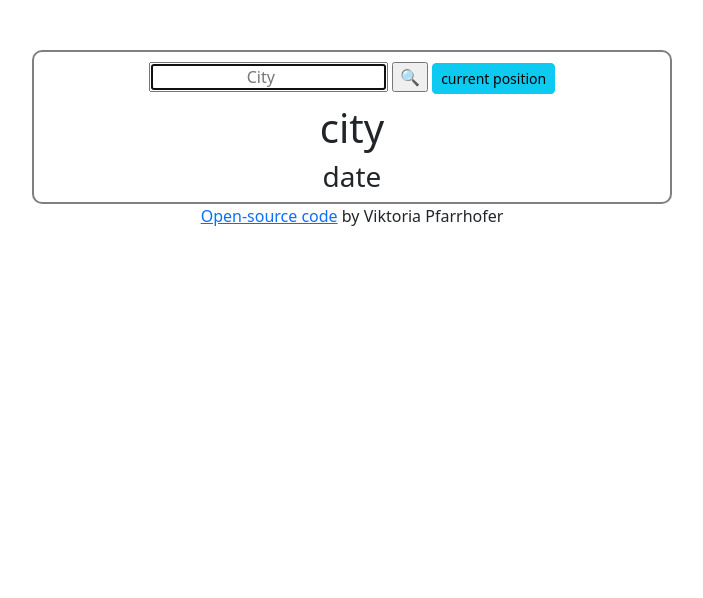
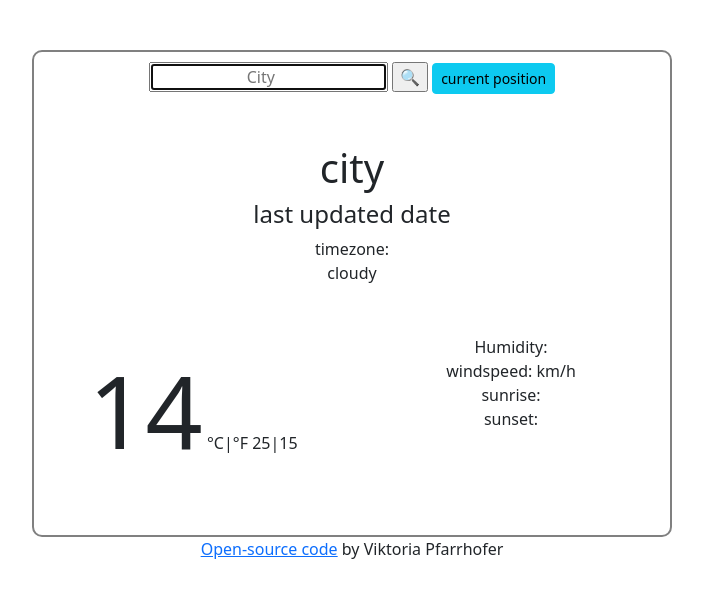
Before and after one commit to VickyPfaffi/weather-app-2.0, a plain HTML site: page index.htm in a window 1280 px wide. Shown: the whole page, without its empty margins (288-991 px from the left). Drawn offline with nearby package versions, Linux system fonts and the light colour scheme.

Commit message:
added and styled some forther informations

```diff
--- a/index.htm
+++ b/index.htm
@@ -32,8 +32,39 @@
           current position
         </button>
       </div>
-      <h1>city</h1>
-      <h3>date</h3>
+
+      <div class="basic-info">
+        <h1>city</h1>
+        <h4>last updated date</h4>
+        <div class="timezone">timezone:</div>
+        <div class="weather-conditions">cloudy</div>
+      </div>
+
+      <div class="forther-info">
+        <div class="container">
+          <div class="row">
+            <div class="col">
+              <span class="current-temperature">14</span>
+              <span
+                ><span class="to-celsius">°C</span>|<span class="to-fahrenheit"
+                  >°F</span
+                ></span
+              >
+              <span
+                ><span class="highest">25</span>|<span class="lowest"
+                  >15</span
+                ></span
+              >
+            </div>
+            <div class="col other-information">
+              <div class="humidity">Humidity:</div>
+              <div class="wind-speed">windspeed: km/h</div>
+              <div class="sunrise">sunrise:</div>
+              <div class="sunset">sunset:</div>
+            </div>
+          </div>
+        </div>
+      </div>
     </div>
     <footer>
       <a
--- a/src/style.css
+++ b/src/style.css
@@ -14,3 +14,15 @@ footer {
 .search-form {
   margin: 10px;
 }
+
+.basic-info {
+  margin: 50px;
+}
+
+.forther-info {
+  margin-bottom: 50px;
+}
+
+.current-temperature {
+  font-size: 100px;
+}
```
